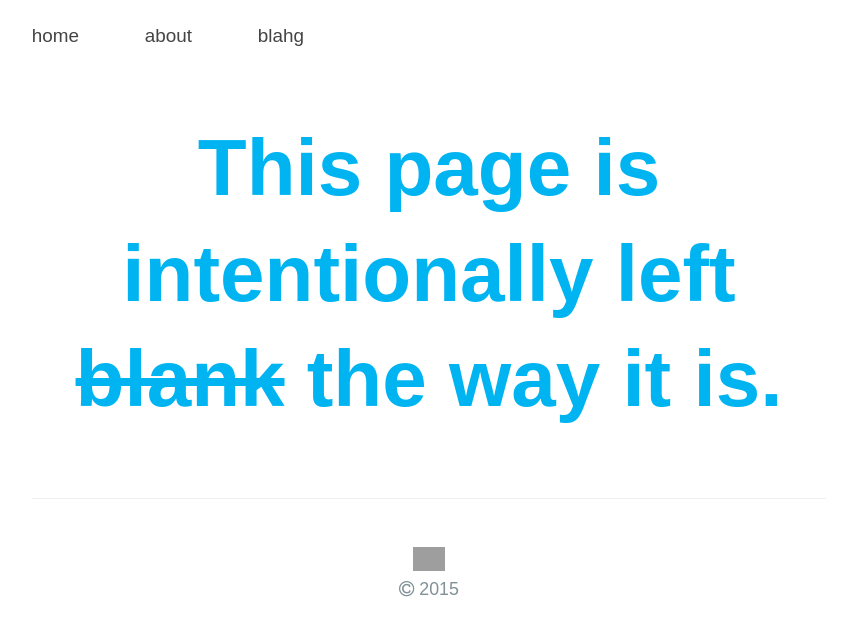
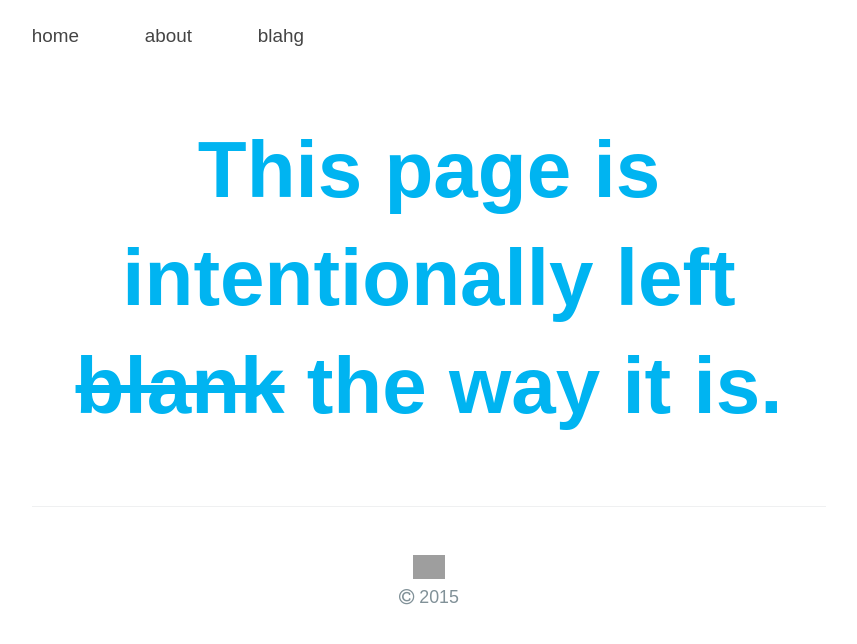
Before and after one commit to a-mar/a-mar.github.io, a Jekyll site: the page built from index.html, in a window 1280 px wide. Shown: the top 644 px of the page, without its empty margins (211-1068 px from the left). Built offline with Jekyll 4.4.1, drawn with Linux system fonts in a browser that asks for light colours; nearby versions of some CDN libraries; some web fonts are replaced; Markdown is read by kramdown in place of the engine named in the settings; grey boxes are pictures that could not be loaded.

Commit message:
Update main.css

```diff
--- a/stylesheets/main.css
+++ b/stylesheets/main.css
@@ -47,7 +47,7 @@ body {
   padding:0px 70px 70px;
   margin-left:auto;
   margin-right:auto;
-  font: 131%/1.32 'FiraBook', sans-serif;
+  font: 131%/1.35 'FiraBook', sans-serif;
   font-weight: 300;
   color: #606c71; }
 
```
